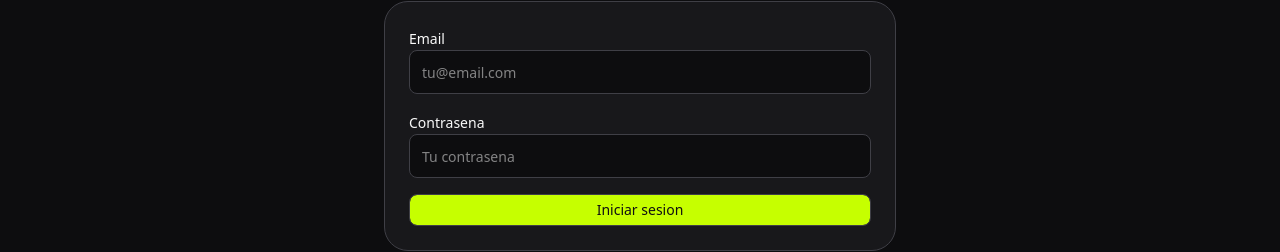
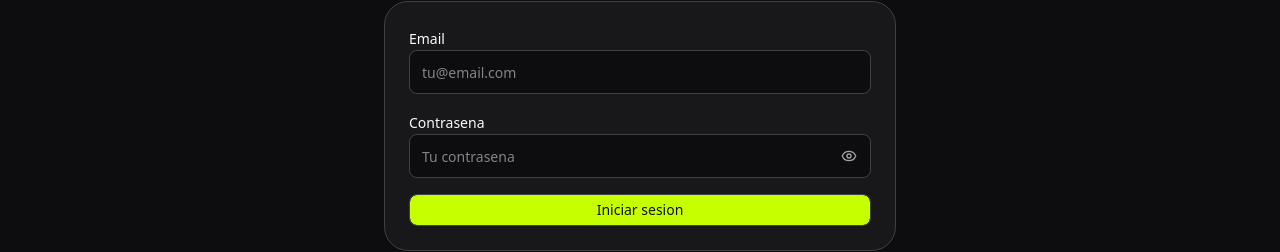
Before and after one commit to ezebellino/FreeStyleSport, a Next.js app in the folder frontend/: page /login in a window 1280 px wide. Shown: the part 355-607 px from the top of the page. Built offline with nearby package versions, Linux system fonts and the light colour scheme; no server answers.

Commit message:
feat(auth): add password visibility toggle

```diff
--- a/frontend/src/app/login/page.tsx
+++ b/frontend/src/app/login/page.tsx
@@ -1,5 +1,6 @@
 "use client"
 
+import { EyeIcon, EyeOffIcon } from "lucide-react"
 import Link from "next/link"
 import { useRouter } from "next/navigation"
 import { FormEvent, useState } from "react"
@@ -13,6 +14,7 @@ export default function LoginPage() {
   const [message, setMessage] = useState<string | null>(null)
   const [error, setError] = useState<string | null>(null)
   const [isSubmitting, setIsSubmitting] = useState(false)
+  const [showPassword, setShowPassword] = useState(false)
 
   async function handleSubmit(event: FormEvent<HTMLFormElement>) {
     event.preventDefault()
@@ -75,14 +77,29 @@ export default function LoginPage() {
         </label>
         <label className="block space-y-2">
           <span className="text-sm font-medium">Contrasena</span>
+          <div className="relative">
             <input
               autoComplete="current-password"
-            className="h-11 w-full rounded-lg border bg-background px-3 text-sm"
+              className="h-11 w-full rounded-lg border bg-background px-3 pr-12 text-sm"
               name="password"
               placeholder="Tu contrasena"
               required
-            type="password"
+              type={showPassword ? "text" : "password"}
             />
+            <button
+              type="button"
+              className="absolute inset-y-0 right-0 flex w-11 items-center justify-center rounded-r-lg text-muted-foreground transition hover:text-foreground focus-visible:outline-none focus-visible:ring-2 focus-visible:ring-primary"
+              aria-label={showPassword ? "Ocultar contraseña" : "Mostrar contraseña"}
+              aria-pressed={showPassword}
+              onClick={() => setShowPassword((currentValue) => !currentValue)}
+            >
+              {showPassword ? (
+                <EyeOffIcon className="size-4" aria-hidden="true" />
+              ) : (
+                <EyeIcon className="size-4" aria-hidden="true" />
+              )}
+            </button>
+          </div>
         </label>
         {error ? (
           <p className="rounded-xl border border-destructive/30 bg-destructive/10 px-3 py-2 text-sm text-destructive">
```
Lines whose indentation alone changed are shown as unchanged.
